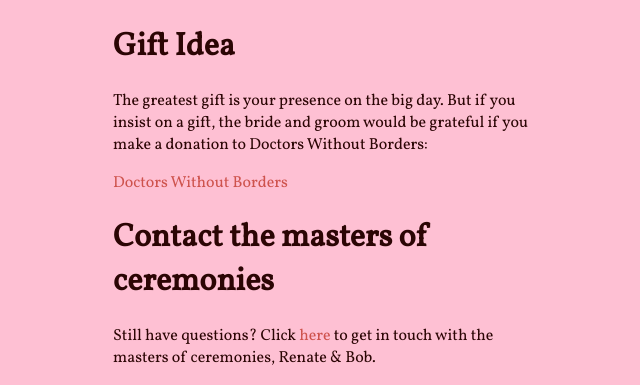
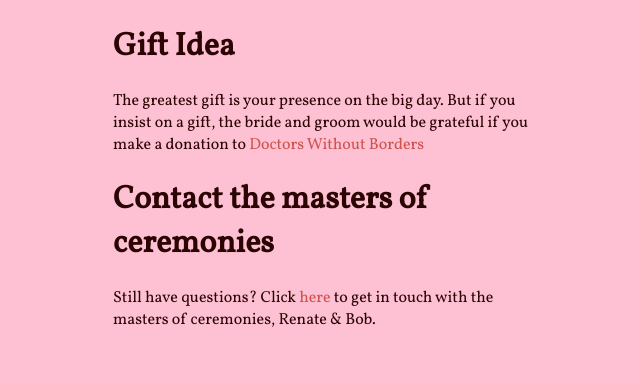
Before and after one commit to bobvanluijt/tosja-richard, a Jekyll site: the page built from index.md, in a window 1280 px wide and 900 px high, scrolled down 1861 px, cut to the strip 515-900 px from the top of the window. Shown: the whole strip, without its empty margins (545-1185 px from the left). Built offline with Jekyll 4.4.1, drawn with Linux system fonts in a browser that asks for light colours; nearby versions of some CDN libraries; comment, search, counter and statistics services are not loaded; after the commit the page ends 2723 px from its top, so only the background shows below that.

Commit message:
Update index.md

```diff
--- a/index.md
+++ b/index.md
@@ -51,9 +51,7 @@ Within easy reach of Amsterdam, on the outskirts of the picturesque town of Abco
 
 # Gift Idea
 
-The greatest gift is your presence on the big day. But if you insist on a gift, the bride and groom would be grateful if you make a donation to Doctors Without Borders:
-
-[Doctors Without Borders](https://donate.doctorswithoutborders.org/onetime-b.cfm?utm_expid=.ACVuR8QfQoWRpTdJzwfNnQ.1&utm_referrer=https%3A%2F%2Fwww.doctorswithoutborders.org%2F)
+The greatest gift is your presence on the big day. But if you insist on a gift, the bride and groom would be grateful if you make a donation to [Doctors Without Borders](https://donate.doctorswithoutborders.org/onetime-b.cfm?utm_expid=.ACVuR8QfQoWRpTdJzwfNnQ.1&utm_referrer=https%3A%2F%2Fwww.doctorswithoutborders.org%2F)
 
 # Contact the masters of ceremonies
 
```
